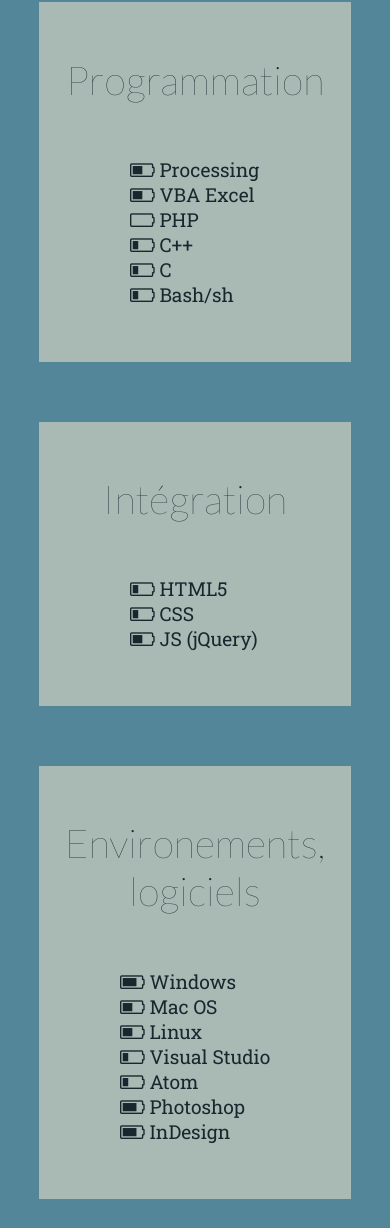
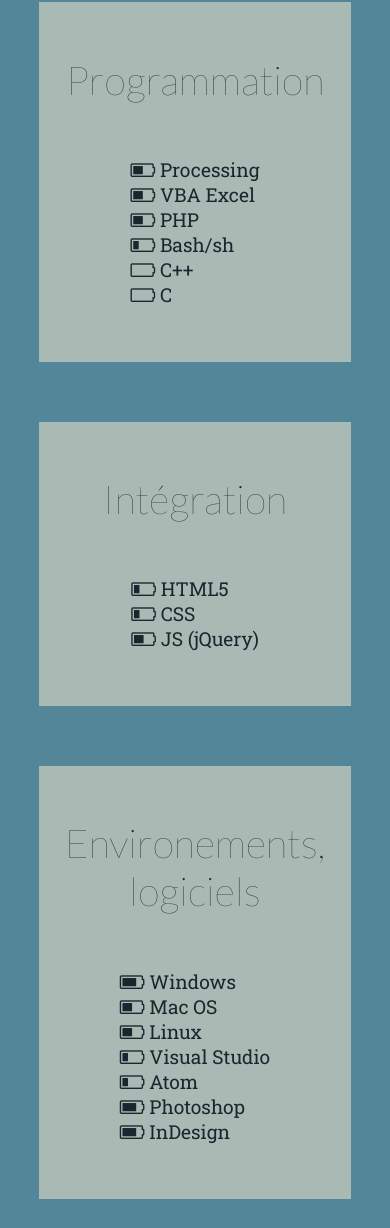
Before and after one commit to QuentinBouvier/portfolio, a PHP site: page /html/index.php in a window 390 px wide. Shown: the part 3500-4728 px from the top of the page. Run offline with PHP 8.4, Linux system fonts and the light colour scheme; some libraries are stand-ins or nearby versions.

Commit message:
fixed responsive on CV

```diff
--- a/html/css/styles.css
+++ b/html/css/styles.css
@@ -347,11 +347,12 @@ nav li:hover a
 .skills-list
 {
     position: relative;
-    text-align: justify;
+    text-align: left;
     font-size: 1.2em;
     list-style-type: none;
+    display: inline-block;
     left: 50%;
-    transform: translateX(-65px);
+    transform: translateX(-50%);
     margin-bottom: 55px;
 }
 
--- a/html/pages/CV.html
+++ b/html/pages/CV.html
@@ -16,10 +16,10 @@
             <ul class="skills-list">
                 <li><i class="fa fa-battery-half" aria-hidden="true"></i> Processing</li>
                 <li><i class="fa fa-battery-half" aria-hidden="true"></i> VBA Excel</li>
-                <li><i class="fa fa-battery-empty" aria-hidden="true"></i> PHP</li>
-                <li><i class="fa fa-battery-quarter" aria-hidden="true"></i> C++</li>
-                <li><i class="fa fa-battery-quarter" aria-hidden="true"></i> C</li>
+                <li><i class="fa fa-battery-half" aria-hidden="true"></i> PHP</li>
                 <li><i class="fa fa-battery-quarter" aria-hidden="true"></i> Bash/sh</li>
+                <li><i class="fa fa-battery-empty" aria-hidden="true"></i> C++</li>
+                <li><i class="fa fa-battery-empty" aria-hidden="true"></i> C</li>
             </ul>
         </div>
         <div class="skills-container half-width">
@@ -32,7 +32,7 @@
         </div>
         <div class="skills-container half-width">
             <h4>Environements, logiciels</h4>
-            <ul class="skills-list" style="transform: translateX(-75px)">
+            <ul class="skills-list">
                 <li><i class="fa fa-battery-three-quarters" aria-hidden="true"></i> Windows</li>
                 <li><i class="fa fa-battery-half" aria-hidden="true"></i> Mac OS</li>
                 <li><i class="fa fa-battery-half" aria-hidden="true"></i> Linux</li>
@@ -72,10 +72,10 @@
         </div>
         <div class="skills-container half-width">
             <h4>Centres d'intéret</h4>
-            <ul class="skills-list" style="transform: translateX(-147px)">
+            <ul class="skills-list">
                 <li><i class="fa fa-headphones" aria-hidden="true"></i> Musique</li>
                 <li><i class="fa fa-music" aria-hidden="true"></i> Guitare</li>
-                <li><i class="fa fa-laptop" aria-hidden="true"></i> Informatique/programmation</li>
+                <li><i class="fa fa-laptop" aria-hidden="true"></i> Informatique / programmation</li>
                 <li><i class="fa fa-gamepad" aria-hidden="true"></i> Jeux video</li>
                 <li><i class="fa fa-comments" aria-hidden="true"></i> Bande dessinee</li>
                 <li><i class="fa fa-video-camera" aria-hidden="true"></i> Cinema</li>
```
